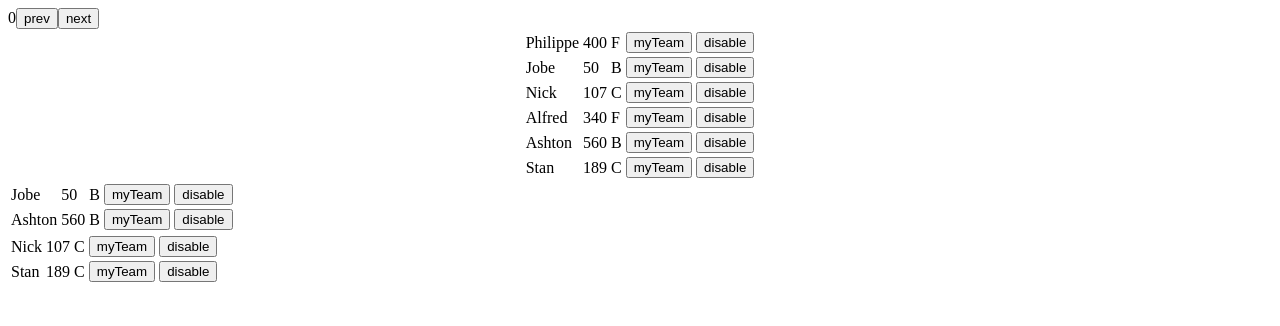
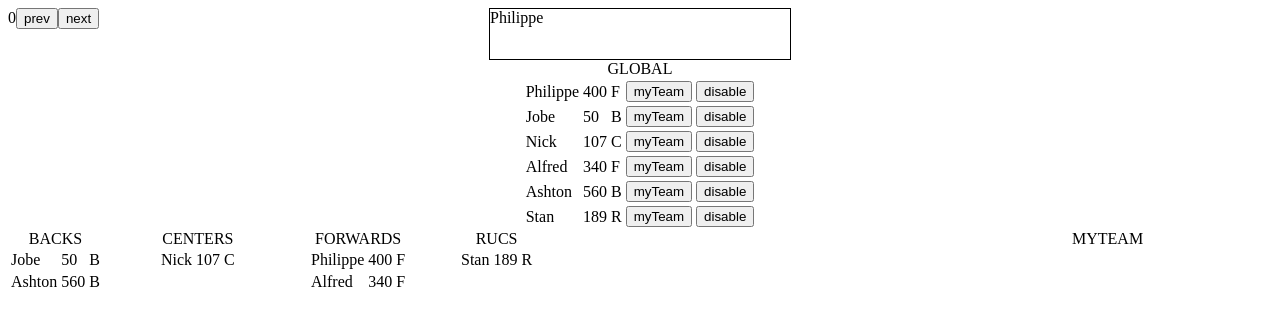
Before and after one commit to PhilippeRoy/DraftDay, a website: page dashboard.html in a window 1280 px wide. Drawn offline with nearby package versions, Linux system fonts and the light colour scheme.

Commit message:
should save

```diff
--- a/dashboard.html
+++ b/dashboard.html
@@ -1,12 +1,39 @@
 <html>
   <head>
     <style>
+    .module{
+      float: left;
+    }
+    .display{
+      float: none;
+      margin: 0 auto;
+      border: 1px solid black;
+      width: 300px;
+      height: 50px;
+    }
+    .global{
+      float: none;
+    }
     .global.module table{
       margin: auto;
     }
 
-    .myTeam.module{
+    .myTeam{
       float: right;
+    }
+    table{
+      text-align: center;
+      text-transform: uppercase;
+    }
+    table td{
+      text-align: left;
+      text-transform: none;
+    }
+    .backs, .centers, .forwards, .rucs{
+      width: 150px;
+    }
+    .myTeam{
+      width: 200px;
     }
     </style>
   </head>
--- a/data.js
+++ b/data.js
@@ -5,7 +5,7 @@ var testData = [
   {playerId: 3, name:'Nick', points: 107, position: 'C'},
   {playerId: 4, name: 'Alfred', points:340, position: 'F'},
   {playerId: 5, name:'Ashton', points: 560, position: 'B'},
-  {playerId: 6, name:'Stan', points: 189, position: 'C'}
+  {playerId: 6, name:'Stan', points: 189, position: 'R'}
   ];
 
 
@@ -15,6 +15,7 @@ function Data(data) {
   this.currentList = data;
   this.previousList = data;
   this.myTeam = [];
+  this.whoToShow = data;
 }
 
 Data.prototype = {
@@ -52,6 +53,16 @@ Data.prototype = {
     this.currentList.splice(index , 0, this.reconstructObj(item));
   },
 
+  removeObj: function(item){
+
+    for(var i = 0; i < this.whoToShow.length; i++){
+      if(item.getAttribute("data-playerid") == this.whoToShow[i].playerId){
+        this.whoToShow.splice(i, 1);
+      }
+    }
+
+  },
+
   reconstructObj : function(item){
     var obj = {};
 
@@ -85,3 +96,16 @@ function filterData(data, filter){
 
   return arr;
 }
+
+// function filterByPoints(data, filter){
+//
+//   var arr = [];
+//
+//   for (var i = 0; i < data.length; i++){
+//     if(data[i]['position'] === filter){
+//       arr.push(data[i]);
+//     }
+//   }
+//
+//   return arr;
+// }
--- a/display.js
+++ b/display.js
@@ -1,7 +1,21 @@
-function Display(){
+function Display(arr){
+  var d = document.createElement('div');
+
+  this.display = d;
+  this.arr = arr;
+
 
 }
 
 Display.prototype = {
 
+  whatToDisplay : function(pos){
+
+    this.display.innerHTML = this.arr[pos]['name'];
+
+  },
+
+  remove: function(){
+
+  }
 }
--- a/draft.js
+++ b/draft.js
@@ -5,37 +5,75 @@ var dashboard = new Dashboard('master');
 
 //create submodules
 var roundSubModule = dashboard.createSubModule('rounds');
+var displaySubModule = dashboard.createSubModule('display');
+
 var globalSubModule = dashboard.createSubModule('global');
 var myTeamSubModule = dashboard.createSubModule('myTeam');
 
 var backsSubModule = dashboard.createSubModule('backs');
-var centerSubModule = dashboard.createSubModule('center');
+var centerSubModule = dashboard.createSubModule('centers');
+var forwardsSubModule = dashboard.createSubModule('forwards');
+var rucsSubModule = dashboard.createSubModule('rucs');
 
 //Create Round Counter
 var rounds = new Round();
+
+//Create Display
+var display = new Display(data.whoToShow);
 
 //create Tables
 var globalTable = new Table('global');
 var myTeamTable = new Table('myTeam');
 var backTable = new Table('backs');
-var centerTable = new Table('center');
+var centerTable = new Table('centers');
+var forwardsTable = new Table('forwards');
+var rucsTable = new Table('rucs');
 
 
 //Add content to sub modules
 dashboard.addContent.call(roundSubModule, rounds);
+dashboard.addContent.call(displaySubModule, display.display);
+
 dashboard.addContent.call(globalSubModule, globalTable.table);
 dashboard.addContent.call(myTeamSubModule, myTeamTable.table);
 dashboard.addContent.call(backsSubModule, backTable.table);
 dashboard.addContent.call(centerSubModule, centerTable.table);
+dashboard.addContent.call(forwardsSubModule, forwardsTable.table);
+dashboard.addContent.call(rucsSubModule, rucsTable.table);
 
 
-globalTable.addData(testData);
-globalTable.addListener();
+
+globalTable.addData(testData, function(tr){
+
+  var myTeam = document.createElement('button');
+  var disable = document.createElement('button');
+
+  // create buttons
+  myTeam.appendChild(document.createTextNode('myTeam'));
+  disable.appendChild(document.createTextNode('disable'));
+
+  //Add button
+  var td = document.createElement('td');
+
+  td.appendChild(myTeam);
+  tr.appendChild(td);
+
+  var td = document.createElement('td');
+
+  td.appendChild(disable);
+  tr.appendChild(td);
+});
+//globalTable.addListener();
 
 
 
 backTable.addData(filterData(testData, 'B'));
 centerTable.addData(filterData(testData, 'C'));
+forwardsTable.addData(filterData(testData, 'F'));
+rucsTable.addData(filterData(testData, 'R'));
 
 
 globalTable.readSelf('playerid');
+
+
+display.whatToDisplay(0);
--- a/events.js
+++ b/events.js
@@ -0,0 +1,79 @@
+rounds.addEventListener('click', function(e){
+
+  if(e.target.innerHTML === 'prev' ){
+
+    var spanNumber = this.getElementsByTagName('span')[0].innerHTML;
+    display.whatToDisplay(spanNumber);
+
+    //console.log(data.whoToShow)
+
+  }
+
+  if(e.target.innerHTML === 'next'){
+
+    var spanNumber = this.getElementsByTagName('span')[0].innerHTML;
+    display.whatToDisplay(spanNumber);
+
+    //console.log(data.whoToShow)
+
+  }
+
+});
+
+
+
+globalTable.table.addEventListener('click', function(e){
+
+  var el = e.target;
+  var parentRow = el.parentNode.parentNode;
+  var buttonList = parentRow.getElementsByTagName('button');
+
+//ToDO make this a recurisve loop to find parent
+
+  if(e.target.innerHTML === 'myTeam' ){
+    //add to team list
+    // create obj and add to my team list
+    var whatToAdd = data.addToMyTeam(data.reconstructObj(parentRow));
+    myTeamTable.addData(whatToAdd, function(tr){
+
+      var remove = document.createElement('button');
+
+      // create buttons
+      remove.appendChild(document.createTextNode('remove'));
+
+      //Add button
+      var td = document.createElement('td');
+
+      td.appendChild(remove);
+      tr.appendChild(td);
+    });
+
+    for (var i = 0; i < buttonList.length; i++){
+      buttonList[i].setAttribute('disabled', 'disabled');
+    }
+    //e.target.setAttribute('disabled', 'disabled');
+    parentRow.style.color = "#00FF00";
+
+
+  }
+
+  if(e.target.innerHTML === 'disable'){
+    parentRow.style.color = "#AAAAAA";
+
+    for (var i = 0; i < buttonList.length; i++){
+      buttonList[i].setAttribute('disabled', 'disabled');
+    }
+    //remove from viewing diable table array
+    var elToRemove = data.reconstructObj(parentRow);
+    //find el in array and remove
+    data.removeObj(parentRow);
+
+    //console.log(rounds);
+
+    var spanNumber = rounds.getElementsByTagName('span')[0].innerHTML;
+    display.whatToDisplay(spanNumber);
+
+
+  }
+
+})
--- a/round.js
+++ b/round.js
@@ -14,13 +14,13 @@ function Round(){
   previous.appendChild(document.createTextNode('prev'));
   next.appendChild(document.createTextNode('next'));
 
-  span.appendChild(spanContent);
+  this.span = span.appendChild(spanContent);
 
   this.round.appendChild(span);
   this.round.appendChild(previous);
   this.round.appendChild(next);
 
-  this.round.addEventListener('click', function(e){
+   this.round.addEventListener('click', function(e){
 
     if(e.target.innerHTML === 'prev' ){
       counter--;
--- a/sort.js
+++ b/sort.js
@@ -3,7 +3,14 @@ $(function() {
    $( ".global tbody" ).sortable({
      deactivate: function( event, ui ) {
        data.quickFind(ui.item[0], ui.item[0].rowIndex);
+
        backTable.addData(filterData(data.currentList, 'B'));
+       centerTable.addData(filterData(data.currentList, 'C'));
+       forwardsTable.addData(filterData(data.currentList, 'F'));
+       rucsTable.addData(filterData(data.currentList, 'R'));
+
+       var spanNumber = rounds.getElementsByTagName('span')[0].innerHTML;
+       display.whatToDisplay(spanNumber);
      }
    });
    $( ".global tbody" ).disableSelection();
--- a/tables.js
+++ b/tables.js
@@ -1,8 +1,11 @@
-function Table(name ) {
+function Table(name) {
   this.name = name;
 
   var t = document.createElement('table');
+  var c = document.createElement('caption');
   var tb = document.createElement('tbody');
+  t.appendChild(c);
+  c.innerHTML = this.name;
   t.appendChild(tb);
 
   this.table = t;
@@ -11,29 +14,24 @@ function Table(name ) {
 
 Table.prototype = {
 
-  addData : function(tableData){
+  addData : function(tableData, buttons){
 
 
     this.table.tbody.innerHTML = '';
 
     if(tableData != undefined){
       for(var i = 0; i < tableData.length; i++){
-        this.table.tbody.appendChild(this.addRow(tableData[i]));
+        this.table.tbody.appendChild(this.addRow(tableData[i], buttons));
       }
     }
 
   },
 
-  addRow : function (playerObj){
+  addRow : function (playerObj, addbuttons){
 
     // create elements
     var tr = document.createElement('tr');
-    var myTeam = document.createElement('button');
-    var disable = document.createElement('button');
 
-    // create buttons
-    myTeam.appendChild(document.createTextNode('myTeam'));
-    disable.appendChild(document.createTextNode('disable'));
 
     for (var val in playerObj){
 
@@ -48,16 +46,10 @@ Table.prototype = {
       }
     }
 
-    //Add button
-    var td = document.createElement('td');
-
-    td.appendChild(myTeam);
-    tr.appendChild(td);
-
-    var td = document.createElement('td');
-
-    td.appendChild(disable);
-    tr.appendChild(td);
+//    console.log(addbuttons);
+    if(addbuttons !== undefined){
+      addbuttons(tr);
+    }
 
     return tr;
 
@@ -106,6 +98,8 @@ Table.prototype = {
         var whatToAdd = data.addToMyTeam(data.reconstructObj(parentRow));
         myTeamTable.addData(whatToAdd);
         e.target.setAttribute('disabled', 'disabled');
+        parentRow.style.color = "#00FF00";
+
         //myTeam refreshh
       }
 
```
Also changed, not shown: TODO.md (+10 -5 lines).
